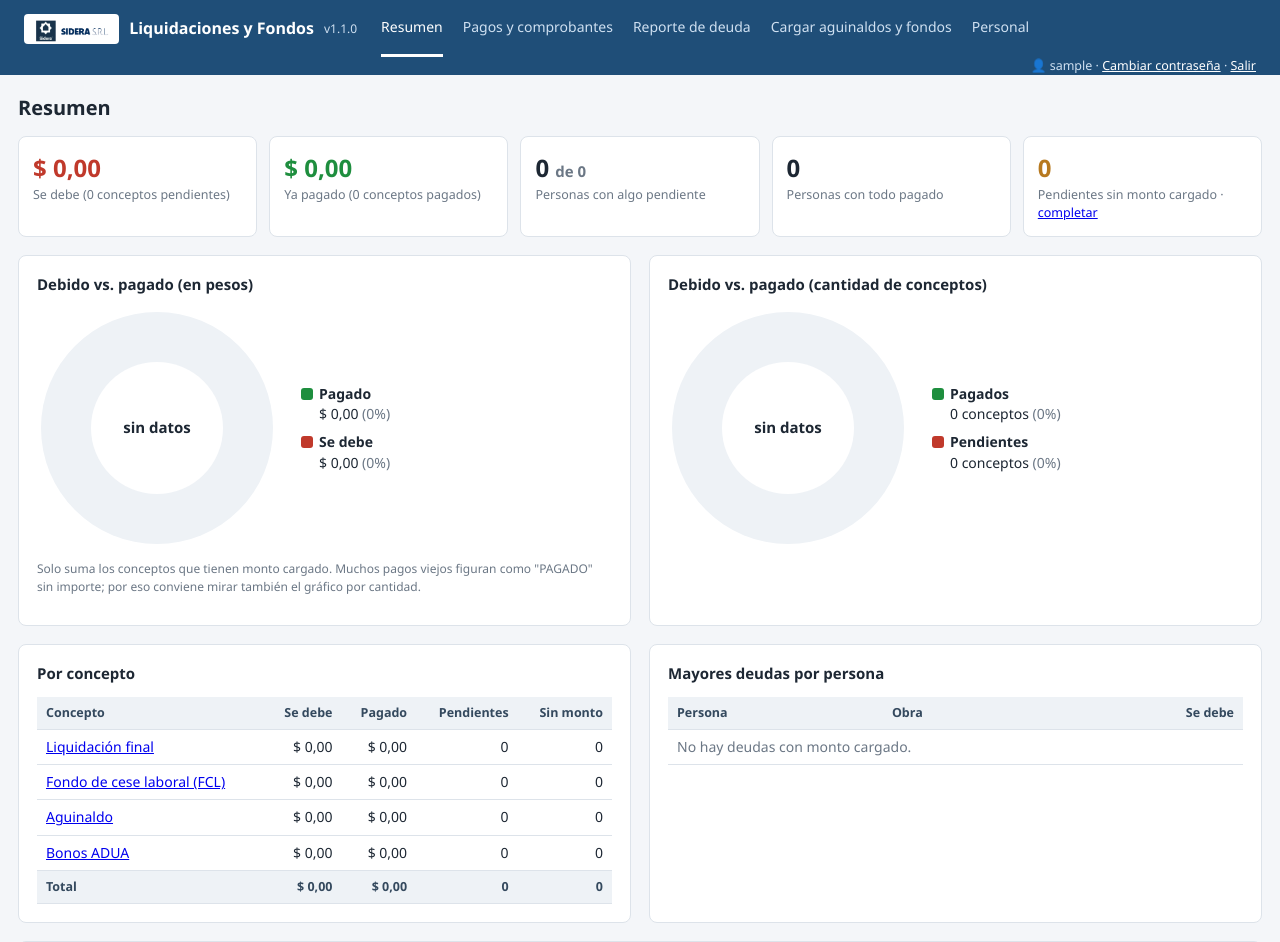
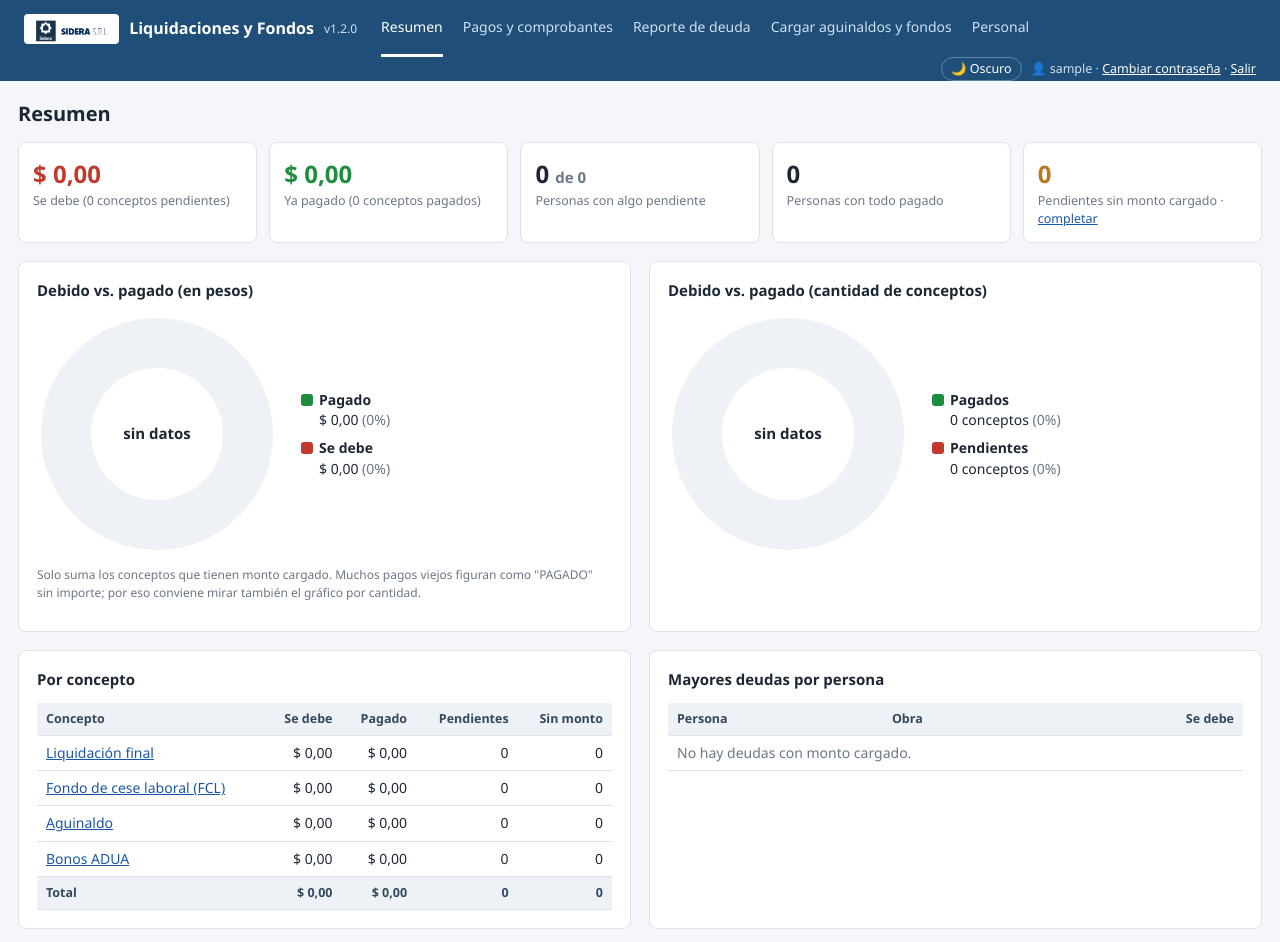
Before and after one commit to nicolascorpo130-dotcom/liquidaciones-fondos, a Flask app: page / in a window 1280 px wide. Shown: the top 942 px of the page. Run offline with Flask 3, Linux system fonts and the light colour scheme; the visitor is signed in with stand-in values (Sample User, id 1); data comes from the database, SQL or seed files in the repository; data that the repository does not hold is empty.

Commit message:
v1.2.0: tema oscuro / claro
Botón en el encabezado para alternar el tema; la elección queda guardada
en cada navegador. Al imprimir siempre sale en claro.

Co-Authored-By: Claude Opus 5.5 (1M context) <noreply@anthropic.com>
Claude-Session: https://claude.ai/code/session_01CydKX6caDgCuMCmeuZCqbg

```diff
--- a/app.py
+++ b/app.py
@@ -20,7 +20,7 @@ from werkzeug.utils import secure_filename
 
 import db
 
-VERSION = "1.1.0"
+VERSION = "1.2.0"
 PUERTO = 5002
 EXTENSIONES = {".pdf", ".png", ".jpg", ".jpeg", ".webp"}
 
--- a/templates/base.html
+++ b/templates/base.html
@@ -3,38 +3,42 @@
 <head>
 <meta charset="utf-8"><meta name="viewport" content="width=device-width, initial-scale=1">
 <title>Liquidaciones y Fondos</title>
+<script>try{if(localStorage.getItem('tema')==='dark')document.documentElement.dataset.theme='dark'}catch(e){}</script>
 <style>
-:root{--bg:#f4f6f9;--card:#fff;--tx:#1d2733;--mut:#6b7785;--pri:#1f4e78;--bd:#dde3ea;--ok:#1e8e3e;--warn:#b7791f;--err:#c0392b}
+:root{--bg:#f4f6f9;--card:#fff;--tx:#1d2733;--mut:#6b7785;--pri:#1f4e78;--bd:#dde3ea;--ok:#1e8e3e;--warn:#b7791f;--err:#c0392b;--th:#eef2f6;--thtx:#34495e;--hover:#fafbfc;--in:#fff;--inbd:#c5ced8;--okbg:#e6f4ea;--oktx:#185c2c;--errbg:#fdecea;--errtx:#8a1f15;--sinbg:#eef2f6;--sintx:#4a5a6a;--link:#1a56a8;--vacio:#a7b1bc;--comp-bd:#b7dfc3;color-scheme:light}
+:root[data-theme=dark]{--bg:#12171d;--card:#1b222b;--tx:#e3e8ee;--mut:#97a3b0;--pri:#3d7cc0;--bd:#2c3642;--ok:#4cc276;--warn:#e0a84a;--err:#ef6b5c;--th:#232c37;--thtx:#c9d3de;--hover:#212a34;--in:#141a21;--inbd:#3a4654;--okbg:#173524;--oktx:#7fdc9f;--errbg:#3d1d1a;--errtx:#f5a399;--sinbg:#2a333e;--sintx:#b6c0cb;--link:#7db4ef;--vacio:#5d6977;--comp-bd:#2c5a3c;color-scheme:dark}
+a{color:var(--link)}
 *{box-sizing:border-box}body{margin:0;font:14px/1.45 "Segoe UI",system-ui,sans-serif;background:var(--bg);color:var(--tx)}
-header{background:var(--pri);color:#fff;display:flex;align-items:center;flex-wrap:wrap;gap:0 24px;padding:0 24px;min-height:54px}
+header{background:#1f4e78;color:#fff;display:flex;align-items:center;flex-wrap:wrap;gap:0 24px;padding:0 24px;min-height:54px}
 header b{font-size:16px;white-space:nowrap;display:flex;align-items:center;gap:10px}
 header img{height:30px;background:#fff;border-radius:4px;padding:2px 6px}
 nav{display:flex;flex-wrap:wrap;align-items:center;flex:1 1 auto;min-width:0}
 nav a{color:#cfe0f1;text-decoration:none;margin-right:20px;padding:17px 0;border-bottom:3px solid transparent;white-space:nowrap}
 nav a.on,nav a:hover{color:#fff;border-color:#fff}
+header .tema{background:transparent;border:1px solid #5b86ab;color:#fff;padding:2px 9px;font-size:12.5px;border-radius:12px;margin-right:6px}
 header .cuenta{margin-left:auto;font-size:12.5px;color:#cfe0f1;white-space:nowrap}header .cuenta a{color:#fff}
 main{max-width:1600px;margin:18px auto;padding:0 18px}
 .card{background:var(--card);border:1px solid var(--bd);border-radius:8px;padding:18px;margin-bottom:18px}
 h1{font-size:20px;margin:0 0 14px}h2{font-size:15px;margin:0 0 12px}
 table{width:100%;border-collapse:collapse}th,td{padding:7px 9px;border-bottom:1px solid var(--bd);text-align:left;white-space:nowrap;vertical-align:top}
-th{background:#eef2f6;font-weight:600;font-size:12.5px;color:#34495e;position:sticky;top:0;z-index:1}tr:hover td{background:#fafbfc}
+th{background:var(--th);font-weight:600;font-size:12.5px;color:var(--thtx);position:sticky;top:0;z-index:1}tr:hover td{background:var(--hover)}
 .num{text-align:right}.mut{color:var(--mut)}.peq{font-size:12px}
-input,select,textarea{font:inherit;padding:6px 8px;border:1px solid #c5ced8;border-radius:5px;background:#fff}
+input,select,textarea{font:inherit;padding:6px 8px;border:1px solid var(--inbd);border-radius:5px;background:var(--in);color:var(--tx)}
 button,.btn{font:inherit;padding:7px 14px;border-radius:5px;border:1px solid var(--pri);background:var(--pri);color:#fff;cursor:pointer;text-decoration:none;display:inline-block}
-.btn.sec,button.sec{background:#fff;color:var(--pri)}button.chico,.btn.chico{padding:3px 9px;font-size:12px}button.rojo{border-color:var(--err);background:#fff;color:var(--err)}
-.flash{padding:10px 14px;border-radius:6px;margin-bottom:14px}.flash.ok{background:#e6f4ea;color:#185c2c}.flash.error{background:#fdecea;color:#8a1f15}
+.btn.sec,button.sec{background:var(--card);color:var(--pri)}button.chico,.btn.chico{padding:3px 9px;font-size:12px}button.rojo{border-color:var(--err);background:var(--card);color:var(--err)}
+.flash{padding:10px 14px;border-radius:6px;margin-bottom:14px}.flash.ok{background:var(--okbg);color:var(--oktx)}.flash.error{background:var(--errbg);color:var(--errtx)}
 .fila{display:flex;gap:12px;flex-wrap:wrap;align-items:end}.fila label{display:flex;flex-direction:column;gap:3px;font-size:12.5px;color:var(--mut)}
 .tag{padding:2px 8px;border-radius:10px;font-size:11.5px;font-weight:600;white-space:nowrap}
-.t-PAGADO{background:#e6f4ea;color:var(--ok)}.t-PENDIENTE,.t-NO{background:#fdecea;color:var(--err)}.t-SIN{background:#eef2f6;color:#4a5a6a}
+.t-PAGADO{background:var(--okbg);color:var(--ok)}.t-PENDIENTE,.t-NO{background:var(--errbg);color:var(--err)}.t-SIN{background:var(--sinbg);color:var(--sintx)}
 .kpis{display:grid;grid-template-columns:repeat(auto-fit,minmax(190px,1fr));gap:12px;margin-bottom:18px}
-.kpi{background:#fff;border:1px solid var(--bd);border-radius:8px;padding:14px}.kpi .v{font-size:24px;font-weight:700}.kpi .l{color:var(--mut);font-size:12.5px}
+.kpi{background:var(--card);border:1px solid var(--bd);border-radius:8px;padding:14px}.kpi .v{font-size:24px;font-weight:700}.kpi .l{color:var(--mut);font-size:12.5px}
 .grid2{display:grid;grid-template-columns:minmax(0,1fr) minmax(0,1fr);gap:18px}@media(max-width:900px){.grid2{grid-template-columns:1fr}}
 .scroll{overflow-x:auto}
-.chip{display:flex;align-items:center;gap:6px;border:1px solid var(--bd);background:#fff;border-radius:6px;padding:3px 7px;cursor:pointer;font:inherit;font-size:12.5px;color:var(--tx);margin:1px 0;width:100%;justify-content:space-between}
-a.chip{text-decoration:none}.chip:hover{border-color:var(--pri)}.chip.vacio{color:#a7b1bc;border-style:dashed;justify-content:center}
-.comp{display:inline-block;margin:1px 3px 1px 0;font-size:12px;padding:2px 7px;border-radius:5px;text-decoration:none;border:1px solid var(--bd);cursor:pointer;background:#fff;font-family:inherit}
-.comp.si{background:#e6f4ea;border-color:#b7dfc3;color:#185c2c}.comp.no{color:var(--pri)}
-dialog{border:none;border-radius:10px;padding:0;width:min(480px,94vw);box-shadow:0 10px 40px rgba(0,0,0,.25)}
+.chip{display:flex;align-items:center;gap:6px;border:1px solid var(--bd);background:var(--card);border-radius:6px;padding:3px 7px;cursor:pointer;font:inherit;font-size:12.5px;color:var(--tx);margin:1px 0;width:100%;justify-content:space-between}
+a.chip{text-decoration:none}.chip:hover{border-color:var(--pri)}.chip.vacio{color:var(--vacio);border-style:dashed;justify-content:center}
+.comp{display:inline-block;margin:1px 3px 1px 0;font-size:12px;padding:2px 7px;border-radius:5px;text-decoration:none;border:1px solid var(--bd);cursor:pointer;background:var(--card);font-family:inherit}
+.comp.si{background:var(--okbg);border-color:var(--comp-bd);color:var(--oktx)}.comp.no{color:var(--pri)}
+dialog{background:var(--card);color:var(--tx);border:none;border-radius:10px;padding:0;width:min(480px,94vw);box-shadow:0 10px 40px rgba(0,0,0,.25)}
 dialog::backdrop{background:rgba(20,30,45,.45)}
 dialog form{padding:20px;display:flex;flex-direction:column;gap:10px}
 dialog label{display:flex;flex-direction:column;gap:3px;font-size:12.5px;color:var(--mut)}
@@ -47,6 +51,7 @@ table.grilla .chip.vacio{padding:5px 6px}
 .solo-print{display:none}
 .checks{display:flex;gap:6px 16px;flex-wrap:wrap;align-items:center}.checks label{flex-direction:row!important;align-items:center;gap:5px;color:var(--tx)!important;font-size:14px!important;cursor:pointer}
 @media print{
+  :root,:root[data-theme=dark]{--bg:#f4f6f9;--card:#fff;--tx:#1d2733;--mut:#6b7785;--pri:#1f4e78;--bd:#dde3ea;--ok:#1e8e3e;--warn:#b7791f;--err:#c0392b;--th:#eef2f6;--thtx:#34495e;--hover:#fafbfc;--in:#fff;--inbd:#c5ced8;--okbg:#e6f4ea;--oktx:#185c2c;--errbg:#fdecea;--errtx:#8a1f15;--sinbg:#eef2f6;--sintx:#4a5a6a;--link:#1a56a8;--vacio:#a7b1bc;--comp-bd:#b7dfc3;color-scheme:light}
   @page{margin:12mm}
   body{background:#fff;font-size:12px}
   header,.no-print,.flash,dialog{display:none!important}
@@ -76,7 +81,7 @@ table.grilla .chip.vacio{padding:5px 6px}
     <a href="/personal" class="{{ 'on' if ep in ('personal','ficha') }}">Personal</a>
     {% if usuario_actual.es_admin %}<a href="/usuarios" class="{{ 'on' if ep=='usuarios' }}">Usuarios</a>{% endif %}
   </nav>
-  <div class="cuenta">👤 {{ usuario_actual.nombre or usuario_actual.usuario }} · <a href="/mi-clave">Cambiar contraseña</a> · <a href="/salir">Salir</a></div>
+  <div class="cuenta"><button type="button" class="tema" onclick="cambiarTema()" title="Cambiar entre tema claro y oscuro"></button> 👤 {{ usuario_actual.nombre or usuario_actual.usuario }} · <a href="/mi-clave">Cambiar contraseña</a> · <a href="/salir">Salir</a></div>
   {% endif %}
 </header>
 <main>
@@ -109,6 +114,12 @@ table.grilla .chip.vacio{padding:5px 6px}
 </dialog>
 
 <script>
+function pintarTema(){ const o=document.documentElement.dataset.theme==='dark'; document.querySelectorAll('.tema').forEach(x=>x.textContent=o?'☀️ Claro':'🌙 Oscuro'); }
+function cambiarTema(){ const o=document.documentElement.dataset.theme!=='dark';
+  if(o) document.documentElement.dataset.theme='dark'; else delete document.documentElement.dataset.theme;
+  try{localStorage.setItem('tema',o?'dark':'light')}catch(e){}
+  pintarTema(); if(window.alCambiarTema) window.alCambiarTema(); }
+pintarTema();
 function fmtMonto(v){ if(v===''||v==null) return ''; return Number(v).toFixed(2).replace('.', ','); }
 function abrirItem(b, conArchivo){
   const d=b.dataset, dlg=document.getElementById('dlg-item'), fo=dlg.querySelector('form'), f=fo.elements;
--- a/templates/resumen.html
+++ b/templates/resumen.html
@@ -61,22 +61,26 @@
 {% block js %}
 <script>
 function torta(id, leyId, datos, fmt){
+  const cs=getComputedStyle(document.documentElement), fondo=cs.getPropertyValue('--card').trim(), texto=cs.getPropertyValue('--tx').trim(), vacio=cs.getPropertyValue('--th').trim();
   const cv=document.getElementById(id), ctx=cv.getContext('2d'), r=cv.width/2, tot=datos.reduce((a,d)=>a+d.v,0);
   let ang=-Math.PI/2;
   ctx.clearRect(0,0,cv.width,cv.height);
-  if(!tot){ ctx.fillStyle='#eef2f6'; ctx.beginPath(); ctx.arc(r,r,r-4,0,2*Math.PI); ctx.fill(); }
+  if(!tot){ ctx.fillStyle=vacio; ctx.beginPath(); ctx.arc(r,r,r-4,0,2*Math.PI); ctx.fill(); }
   datos.forEach(d=>{ if(!d.v) return; const a=d.v/tot*2*Math.PI;
     ctx.beginPath(); ctx.moveTo(r,r); ctx.arc(r,r,r-4,ang,ang+a); ctx.closePath(); ctx.fillStyle=d.c; ctx.fill();
-    ctx.strokeStyle='#fff'; ctx.lineWidth=2; ctx.stroke(); ang+=a; });
-  ctx.beginPath(); ctx.arc(r,r,r*0.55,0,2*Math.PI); ctx.fillStyle='#fff'; ctx.fill();
-  ctx.fillStyle='#1d2733'; ctx.font='600 15px Segoe UI, sans-serif'; ctx.textAlign='center';
+    ctx.strokeStyle=fondo; ctx.lineWidth=2; ctx.stroke(); ang+=a; });
+  ctx.beginPath(); ctx.arc(r,r,r*0.55,0,2*Math.PI); ctx.fillStyle=fondo; ctx.fill();
+  ctx.fillStyle=texto; ctx.font='600 15px Segoe UI, sans-serif'; ctx.textAlign='center';
   const pag=datos[0].v; ctx.fillText(tot?Math.round(pag/tot*100)+'% pagado':'sin datos', r, r+5);
   document.getElementById(leyId).innerHTML=datos.map(d=>
     '<div><span class="c" style="background:'+d.c+'"></span><b>'+d.n+'</b><br><span style="margin-left:18px">'+fmt(d.v)+
     ' <span class="mut">('+(tot?Math.round(d.v/tot*100):0)+'%)</span></span></div>').join('');
 }
 const pesos=v=>'$ '+v.toLocaleString('es-AR',{minimumFractionDigits:2,maximumFractionDigits:2});
+function dibujar(){
 torta('torta-monto','ley-monto',[{n:'Pagado',v:{{ tot.pagado }},c:'#1e8e3e'},{n:'Se debe',v:{{ tot.deuda }},c:'#c0392b'}],pesos);
 torta('torta-cant','ley-cant',[{n:'Pagados',v:{{ tot.n_pag }},c:'#1e8e3e'},{n:'Pendientes',v:{{ tot.n_pend }},c:'#c0392b'}],v=>v+' conceptos');
+}
+dibujar(); window.alCambiarTema=dibujar;
 </script>
 {% endblock %}
```
